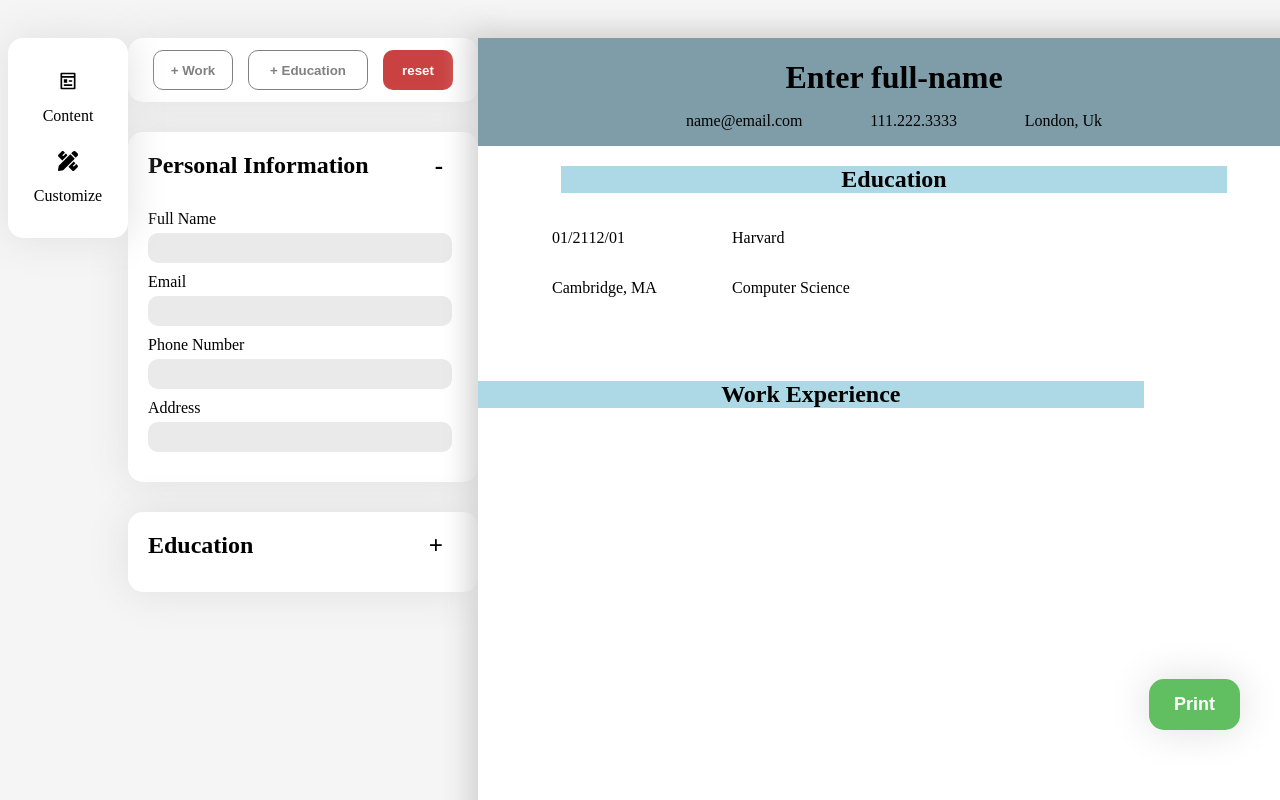
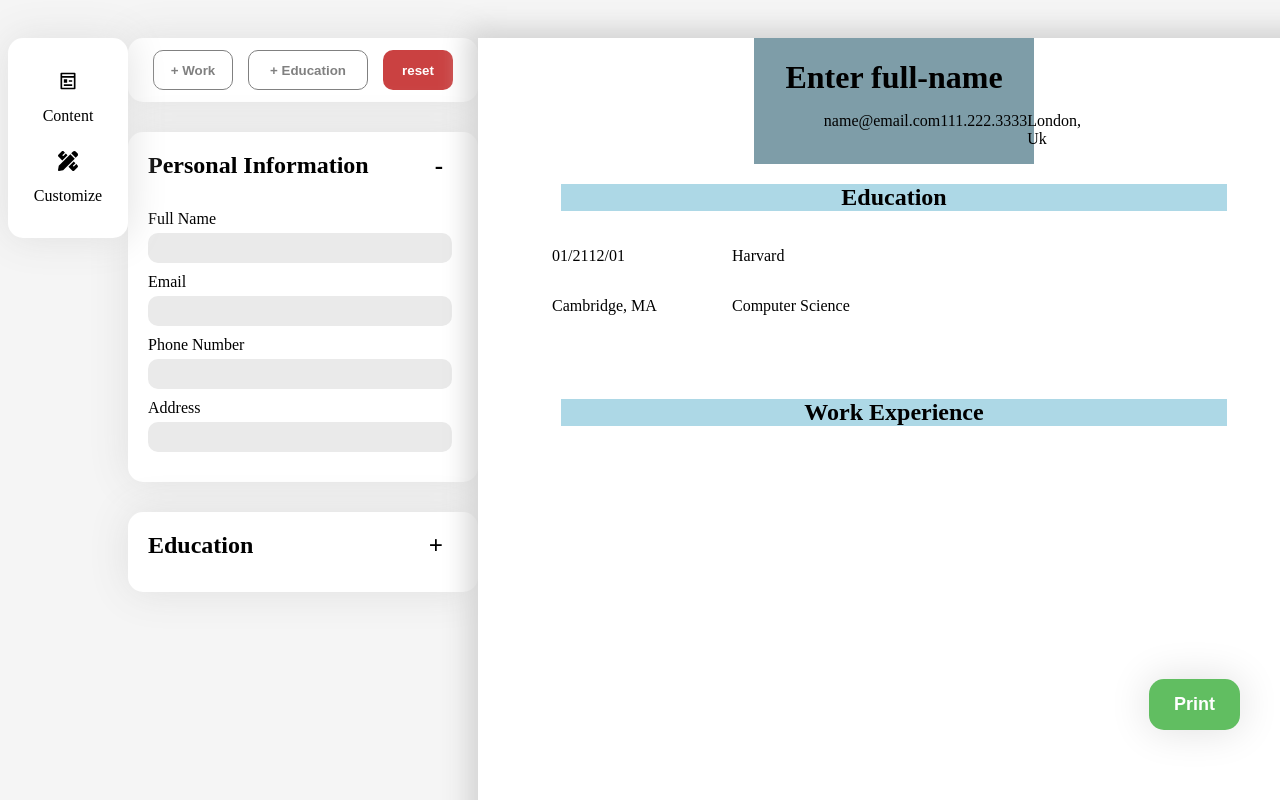
Before and after one commit to tdematos/React-CV-Generator, a React (Vite) app in the folder React-CV-Generator/: page / in a window 1280 px wide. Shown: the top 800 px of the page. Built offline with nearby package versions, Linux system fonts and the light colour scheme.

Commit message:
added functionality to input to add the ability to dynamically change the work experience seciton in the resume, added styling so that everything that is on the page is centered.

```diff
--- a/React-CV-Generator/src/Components/Form-Section/FormSection.jsx
+++ b/React-CV-Generator/src/Components/Form-Section/FormSection.jsx
@@ -6,9 +6,8 @@ import JobExperience from "./JobExperience/JobExperience";
 
 const FormSection = (props) => {
   const handleJobSectionChange = (updatedJobSection, index) => {
-    const updatedJobFormSections = [...props.jobFormSections];
-    updatedJobFormSections[index] = updatedJobSection;
-    props.setJobFormSections(updatedJobFormSections);
+    // Call the function passed from the parent component to update the state
+    props.setJobFormSections(index, updatedJobSection);
   };
 
   return (
--- a/React-CV-Generator/src/Components/ResumePage/ResumePage.css
+++ b/React-CV-Generator/src/Components/ResumePage/ResumePage.css
@@ -4,6 +4,10 @@
   background-color: white;
   box-shadow: 0px 0px 25px 10px lightgrey;
   margin-top: 30px;
+  display: flex;
+  flex-direction: column;
+  justify-content: flex-start;
+  align-items: center;
 }
 
 @page {
--- a/React-CV-Generator/src/Components/Section/Section.jsx
+++ b/React-CV-Generator/src/Components/Section/Section.jsx
@@ -87,6 +87,12 @@ const Section = (props) => {
     }
   };
 
+  const handleJobSectionUpdate = (index, updatedSection) => {
+    const updatedSections = [...jobFormSections];
+    updatedSections[index] = updatedSection;
+    setJobFormSections(updatedSections);
+  };
+
   return (
     <>
       <div className="section navSection">
@@ -115,6 +121,7 @@ const Section = (props) => {
             //Props for handling adding sections
             onAddWorkClick={handleAddJobSection} //button for adding section
             jobFormSections={jobFormSections}
+            setJobFormSections={handleJobSectionUpdate}
             JobExperienceContainer={jobFormSections.map((form, index) => {
               return (
                 <JobExperience
@@ -150,7 +157,7 @@ const Section = (props) => {
             return (
               <WorkExperience
                 key={index}
-                workStartDate="{form.startDate}"
+                workStartDate={form.startDate}
                 workEndDate={form.endDate}
                 workLocation={form.location}
                 jobName={form.companyName}
```
